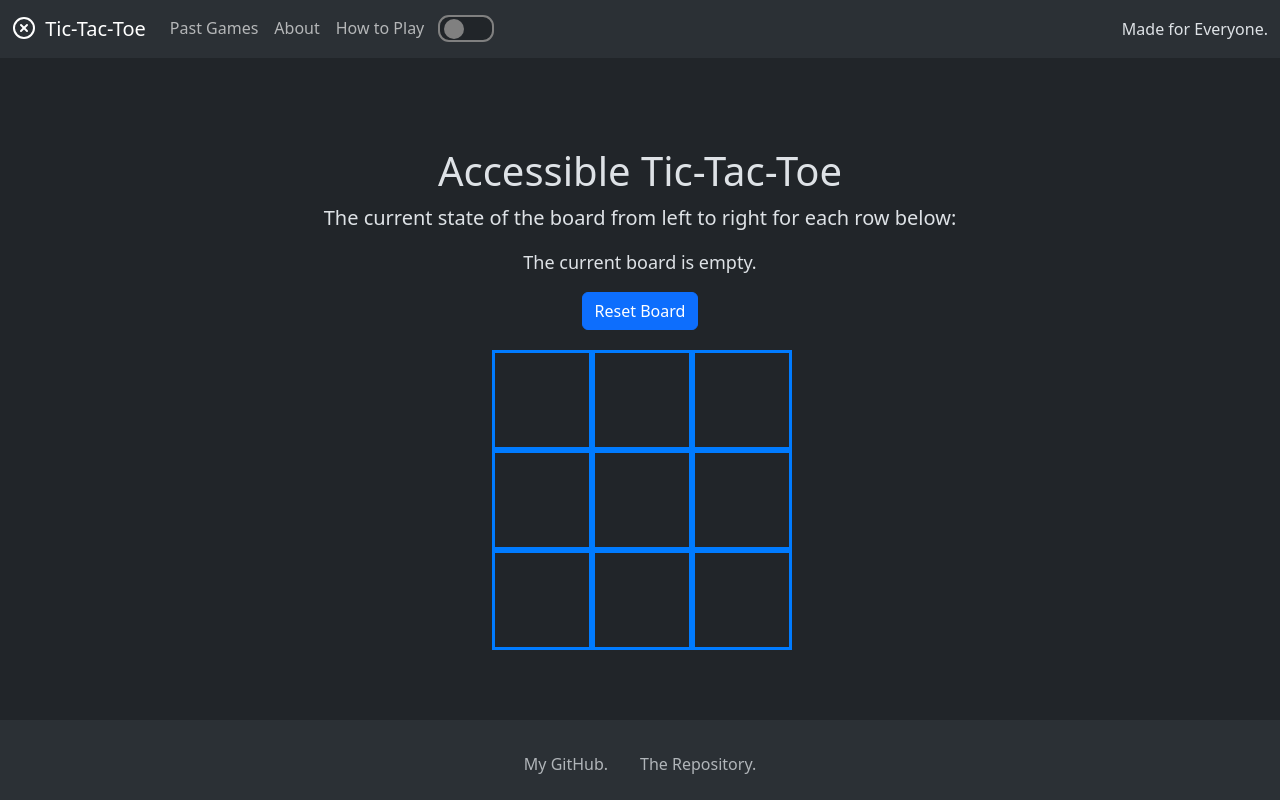
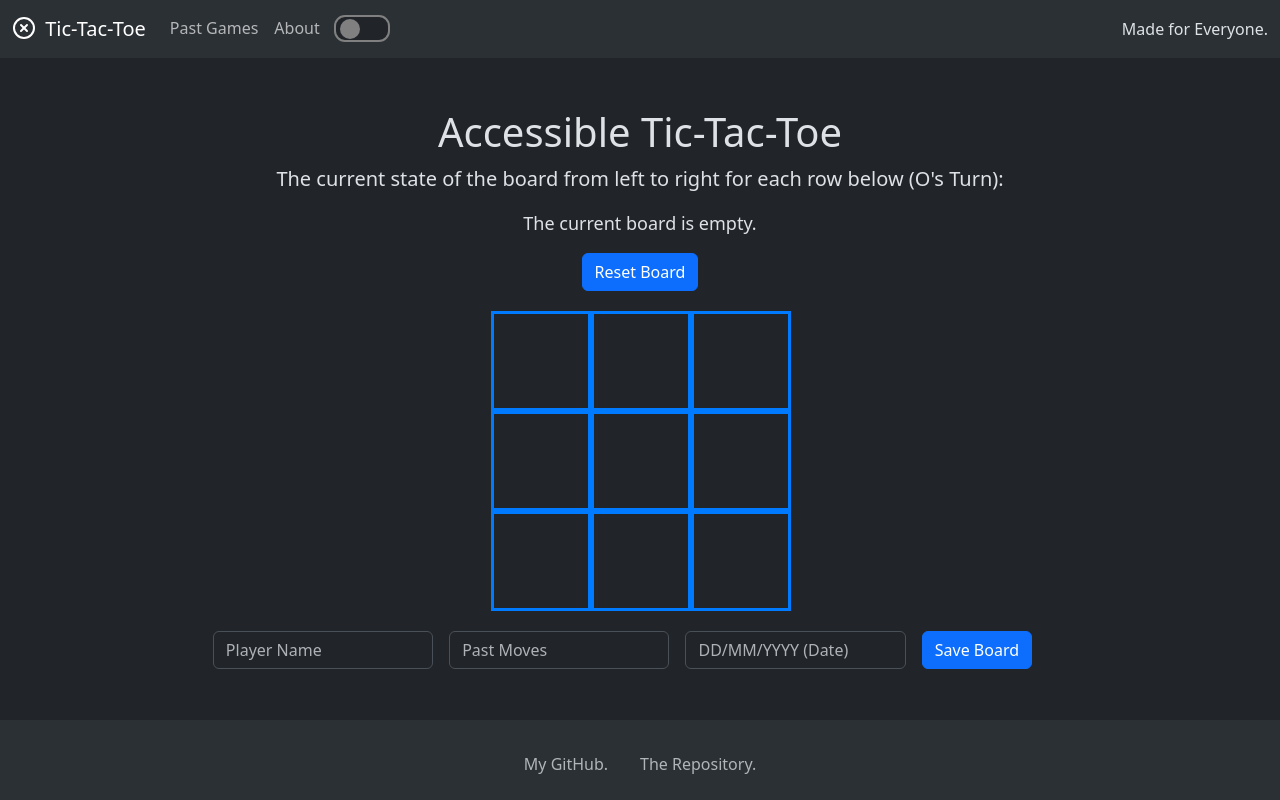
Before and after one commit to omcodedthis/Accessible-Tic-Tac-Toe, a Flask app: page / in a window 1280 px wide. Run offline with Flask 3, Linux system fonts and the light colour scheme.

Commit message:
added ability to retrieve past game details such as Player Name and Past Moves
next task is to add a "How To Play" section to improve accessibility

```diff
--- a/app.py
+++ b/app.py
@@ -6,7 +6,7 @@ from flask_session import Session
 from urllib.request import urlopen
 
 
-
+# Configures the web app and database
 app = Flask(__name__)
 app.config["SESSION_PERMANENT"] = False
 app.config["SESSION_TYPE"] = "filesystem"
@@ -17,41 +17,54 @@ db = con.cursor()
 
 
 # Sets API Key & URL, this is used to get user's device data.
-api_key = 'your API Key'
-api_url = 'https://geo.ipify.org/api/v2/country,city?'
+api_key = "API Key"
+api_url = "https://geo.ipify.org/api/v2/country?"
 
 
 @app.route("/", methods=["GET", "POST"])
 def index():
         if (request.method == "GET"):
                 return render_template("index.html")
+        else:
+                # gets form details
+                player_name = request.form.get("player_name")
+                past_moves = request.form.get("past_moves")
+                session_date = request.form.get("date")
 
+                # checks that player_name is not empty
+                if ((len(player_name) <= 0)):
+                      return render_template("error.html")
+
+                # assigns the current date to session_date if it is empty
+                if (len(session_date) <= 0):
+                        session_date = today.strftime("%d/%m/%Y")
+
+                # submits a request to get the device data of the user, the user's IP address is stored in user_ip
+                url = api_url + 'apiKey=' + api_key + '&ipAddress=' + request.environ.get('HTTP_X_REAL_IP', request.remote_addr)
+                response = urlopen(url)
+                geoip_data = json.loads(response.read().decode('utf-8'))
+                user_ip = geoip_data["ip"]
+
+                # details are inserted into the database
+                db.execute("INSERT INTO user_logs (player_name, past_moves, session_date, user_ip) VALUES(?, ?, ?, ?);", [(player_name), (past_moves), (session_date), (user_ip)])
+                con.commit()
+
+                return render_template("index.html")
+
+
+@app.route("/games", methods=["GET"])
+def games():
+        # submits a request to get the device data of the user, the user's IP is stored in user_ip
+        url = api_url + 'apiKey=' + api_key + '&ipAddress=' + request.environ.get('HTTP_X_REAL_IP', request.remote_addr)
+        response = urlopen(url)
+        geoip_data = json.loads(response.read().decode('utf-8'))
+        user_ip = geoip_data["ip"]
+
+        # selects the relevant data using the user's IP address as the identifier
+        user_data = list(db.execute("SELECT * from user_logs WHERE user_ip = ? ORDER BY session_date DESC;", [(user_ip)]))
+        return render_template("games.html", user_data=user_data)
 
 
 @app.route("/about", methods=["GET"])
 def about():
         return render_template("about.html")
-
-
-# date_checker() checks the date inputted follows the guidelines of DD/MM/YYYY, ensuring that the date is also not zero.
-def date_checker(date):
-    checker = 0
-    zero_checker = 0
-    for i in range(10):
-        if (i == 2) or (i == 5):
-            if date[i] == '/':
-                checker += 1
-        else:
-            if date[i].isdigit():
-                checker += 1
-                if date[i] == '0':
-                    zero_checker += 1
-
-    if zero_checker == 8:
-        return True
-
-    if checker == 10:
-        return False
-
-    else:
-         return True
--- a/static/styles.css
+++ b/static/styles.css
@@ -89,7 +89,7 @@ input:checked + .slider:before {
     margin-top: 20px;
     display: flex;
     flex-wrap: wrap;
-    padding-left: 26.5px;
+    padding-left: 26px;
 }
 
 .space {
@@ -104,6 +104,23 @@ input:checked + .slider:before {
 }
 
 
+#gameForm {
+    padding-top: 20px;
+    justify-content: center;
+    align-items: center;
+    flex-direction: column;
+    padding-top: 20px;
+    padding-bottom: 20px;
+    padding-left: 75px;
+}
+
+
+#video {
+    border: 3px solid #EEE;
+    border-radius: 25px;
+}
+
+
 /* CSS for footer positioning (layout.html). */
 footer {
     position: fixed;
--- a/static/tictactoe_game.js
+++ b/static/tictactoe_game.js
@@ -1,7 +1,7 @@
-// constants for the symbols 'O' & 'X'. An array of all the possible win combos is also created.
+// constants for the symbols 'O', 'X', & HEADERTEXT. An array of all the possible win combos is also created.
 const CIRCLE = 'O'
 const CROSS = 'X'
-const allWinCombos = [
+const ALLWINCOMBOS = [
     // horizontal lines
     [0, 1, 2],
     [3, 4, 5],
@@ -15,6 +15,7 @@ const allWinCombos = [
     [0, 4 ,8],
     [2, 4, 6]
 ]
+const HEADERTEXT = "The current state of the board from left to right for each row below"
 
 // variables for each parts of the game.
 let gameStatus = document.getElementById("gameStatus")
@@ -48,7 +49,6 @@ function markSpace(s) {
             boardWinCondition()
             return
         }
-
         gameStatus.innerText = generateCurrentBoardInfo()
 
         changePlayerMarker()
@@ -58,7 +58,7 @@ function markSpace(s) {
 
 // Checks if the current player has won the game. Returns a winning combo if found otherwise null is returned.
 function checkIfPlayerHasWon() {
-    for (const combo of allWinCombos) {
+    for (const combo of ALLWINCOMBOS) {
         let [c1, c2, c3] = combo
 
         if (spaceTracker[c1] && (spaceTracker[c1] == spaceTracker[c2] && spaceTracker[c1] == spaceTracker[c3])) {
@@ -72,8 +72,15 @@ function checkIfPlayerHasWon() {
 // If a winner is declared, no moves can be made, the winner is announced, & the winning combo spaces are highlighted.
 function boardWinCondition() {
     gameStatus.innerText = currentPlayerMarker + " has won!"
+
+    let boardInfo  = generateCurrentBoardInfo()
+    document.getElementsByName("past_moves")[0].value = boardInfo
+    document.getElementsByName("date")[0].value = (new Date()).toLocaleDateString('en-GB')
+
     spacesArray.forEach(space => space.removeEventListener("click", markSpace))
     spacesIndexIfWon.forEach(id => spacesArray[id].style.backgroundColor="#aeb2b6")
+
+    document.getElementById("statusHeader").innerText = HEADERTEXT + ":"
 }
 
 
@@ -100,12 +107,17 @@ function generateCurrentBoardInfo() {
 
 
 
-// Changes the marker to for the other player's turn.
+// Changes the marker to for the other player's turn & updates this change in statusHeader's text.
 function changePlayerMarker() {
+    let statusHeader = document.getElementById("statusHeader")
+
     if (currentPlayerMarker == CIRCLE) {
         currentPlayerMarker = CROSS
+        statusHeader.innerText = HEADERTEXT + " (" + CROSS + "'s Turn):"
+
     } else {
         currentPlayerMarker = CIRCLE
+        statusHeader.innerText = HEADERTEXT + " (" + CIRCLE + "'s Turn):"
     }
 }
 
@@ -119,7 +131,10 @@ function resetBoard() {
     spacesArray.forEach(space => space.innerText = '')
     spacesIndexIfWon.forEach(id => spacesArray[id].style.backgroundColor="")
 
+    document.getElementsByName("past_moves")[0].placeholder = "Past Moves"
+
     currentPlayerMarker = CIRCLE
+    document.getElementById("statusHeader").innerText = HEADERTEXT + " (" + CIRCLE + "'s Turn):"
 
     spacesArray.forEach(space => space.addEventListener("click", markSpace))
 }
--- a/templates/index.html
+++ b/templates/index.html
@@ -12,7 +12,7 @@ Tic-Tac-Toe
 <div class="container">
   <!--Title and description for the game.-->
   <h1 id="gameTitle">Accessible Tic-Tac-Toe</h1>
-  <p style="text-align: center; font-size: 20px;">The current state of the board from left to right for each row below:</p>
+  <p id="statusHeader" style="text-align: center; font-size: 20px;">The current state of the board from left to right for each row below (O's Turn):</p>
   <p id="gameStatus" style="text-align: center; font-size: 18px;">The current board is empty.</p>
   <button type="button" class="btn btn-primary" id="resetButton">Reset Board</button>
 
@@ -28,6 +28,26 @@ Tic-Tac-Toe
     <div class="space" id="7"></div>
     <div class="space" id="8"></div>
   </div>
+  <!--The form to save past games.-->
+  <div id="gameForm">
+    <form action="/" method="post">
+      <div class="row g-3">
+        <div class="col-sm">
+          <input type="text" class="form-control" name="player_name" placeholder="Player Name" maxlength="10">
+        </div>
+        <div class="col-sm">
+          <input class="form-control" type="text" placeholder="Past Moves" name="past_moves" minlength="25" maxlength="25">
+        </div>
+        <div class="col-sm">
+          <input type="text" class="form-control" placeholder="DD/MM/YYYY (Date)" name="date" minlength="10" maxlength="10">
+        </div>
+        <div class="col-sm">
+          <button class="btn btn-primary" type="submit" type="submit">Save Board</button>
+        </div>
+      </div>
+  </form>
+  </div>
 </div>
+<!--The script for the game.-->
 <script src="static/tictactoe_game.js"></script>
 {% endblock %}
--- a/templates/layout.html
+++ b/templates/layout.html
@@ -17,21 +17,17 @@
           <svg xmlns="http://www.w3.org/2000/svg" width="28" height="28" viewBox="0 0 28 28" fill="none" stroke="currentColor" stroke-width="2" stroke-linecap="round" stroke-linejoin="round" class="feather feather-x-circle"><circle cx="12" cy="12" r="10"></circle><line x1="15" y1="9" x2="9" y2="15"></line><line x1="9" y1="9" x2="15" y2="15"></line></svg>
           Tic-Tac-Toe
         </a>
-        <button class="navbar-toggler" type="button" data-bs-toggle="collapse" data-bs-target="#navbarNav" aria-controls="navbarNav" aria-expanded="false" aria-label="Toggle navigation">
-          <span class="navbar-toggler-icon"></span>
-        </button>
+
         <div class="collapse navbar-collapse" id="navbarNav">
           <ul class="navbar-nav me-auto">
             <li class="nav-item">
-              <a class="nav-link {% block games_active %} {% endblock %}" href="">Past Games</a>
+              <a class="nav-link {% block games_active %} {% endblock %}" href="/games">Past Games</a>
             </li>
+
             <li class="nav-item">
               <a class="nav-link {% block about_active %} {% endblock %}" href="/about">About</a>
             </li>
-          </li>
-          <li class="nav-item">
-            <a class="nav-link" href="https://www.youtube.com/watch?v=3qzcAMShotQ">How to Play</a>
-          </li>
+
             <li class="nav-item">
               <label class="switch">
                 <input type="checkbox" id="toggle" value="off" onclick="change_site_mode()"></input>
```
Also changed, not shown: templates/games.html (added, +42 -0 lines).
